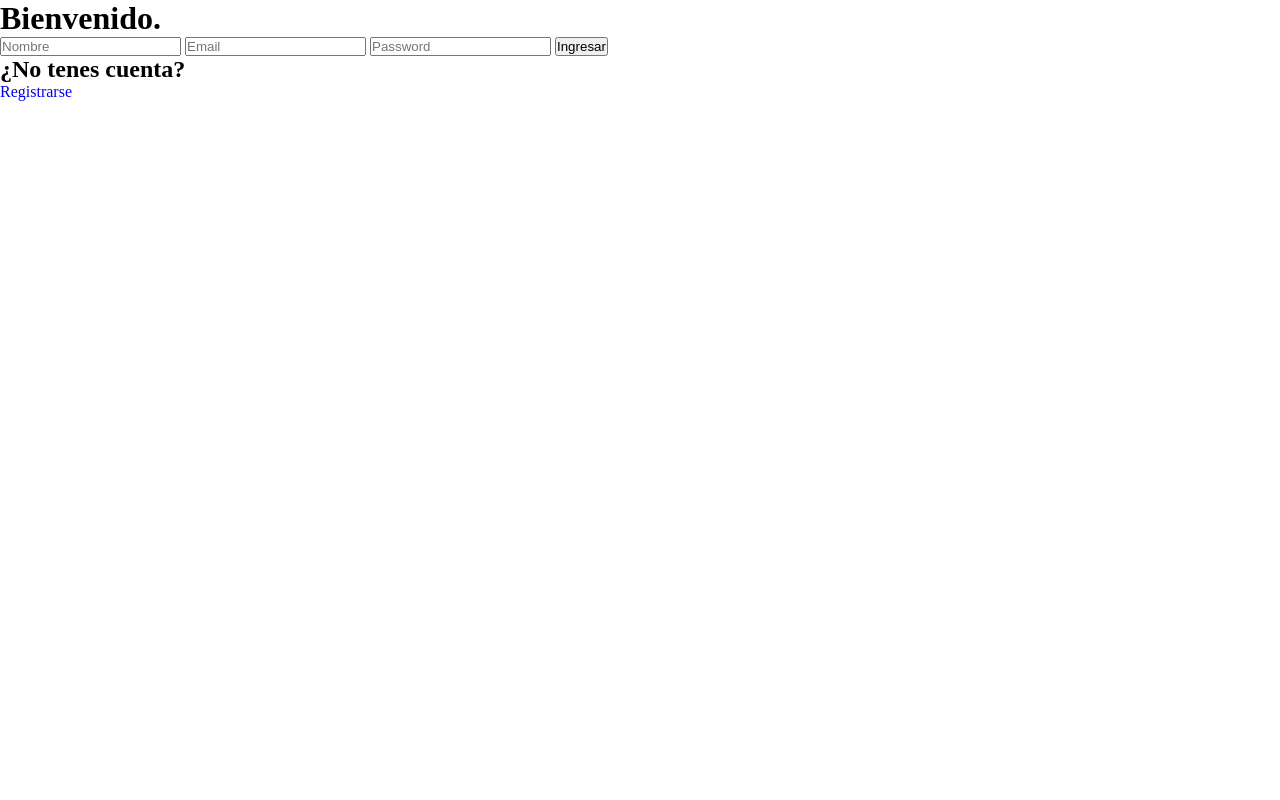
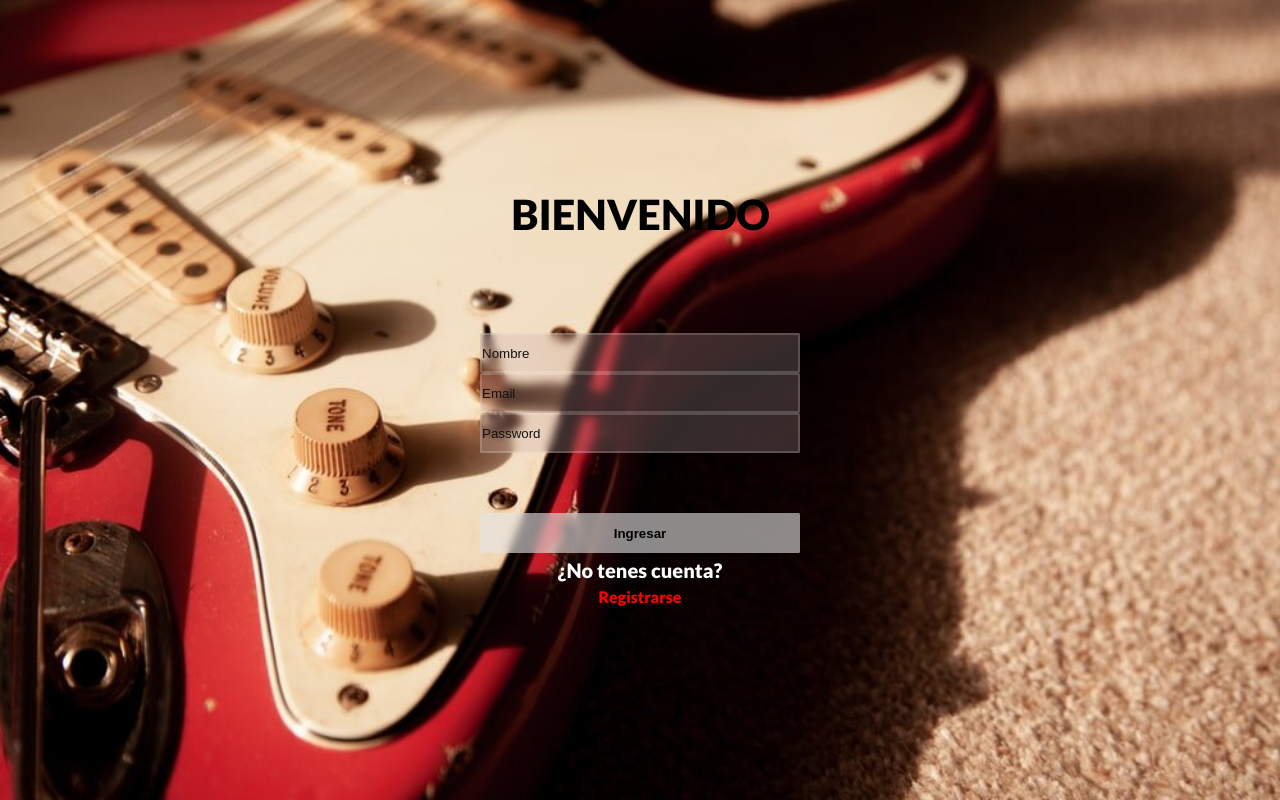
Before and after one commit to Braulio59/integrador, a plain HTML site: page pages.html in a window 1280 px wide. Drawn offline with Linux system fonts and the light colour scheme.

Commit message:
nuevas animaciones para login

```diff
--- a/pages.html
+++ b/pages.html
@@ -5,19 +5,20 @@
     <meta http-equiv="X-UA-Compatible" content="IE=edge">
     <meta name="viewport" content="width=device-width, initial-scale=1.0">
     <link rel="stylesheet" href="./style.css">
+
     <title>Login</title>
 </head>
 <body>
-    <div class="container">
+    <div class="login-container">
         <div class="login">
-            <h1>Bienvenido.</h1>
+            <h1 class="login-title">Bienvenido</h1>
             <form>
                 <input type="name" name="name" id="name" placeholder="Nombre">
                 <input type="email" name="email" id="email" placeholder="Email">
                 <input type="password" name="password" placeholder="Password" id="password">
-                <input type="submit" value="Ingresar">
+                <input class="btning" type="submit" value="Ingresar">
             </form>
-            <h2>¿No tenes cuenta?</h2><a href="#">Registrarse</a>
+            <h2 class="login-title-2">¿No tenes cuenta?</h2><a href="#" class="btn-register">Registrarse</a>
         </div>
     </div>
 </body>
--- a/style.css
+++ b/style.css
@@ -533,3 +533,108 @@ a:hover {
         text-align: center;
     }
 }
+
+
+body {
+    font-family: "Lato",sans-serif;
+}
+
+.login-container {
+    background: whitesmoke;
+    display: flex;
+    justify-content: center;
+    align-items: center;
+    height: 100vh;
+    background-image: url(./img/fondologin.jpg);
+    background-repeat: no-repeat;
+    background-size: cover;
+
+}
+
+.login {
+    display: flex;
+    flex-direction: column;
+    justify-content: center;
+    align-items: center;
+    padding: 40px;   }
+
+form {
+    display: flex;
+    flex-direction: column;
+}
+
+input {
+    height: 40px;
+    width: 20rem;
+    color: black;
+    border-radius: 1.5px;
+    background: rgba(199, 168, 168, 0.25);
+    backdrop-filter: blur( 4px );
+    -webkit-backdrop-filter: blur( 4px );
+    border: 2px solid rgba( 255, 255, 255, 0.18 );
+}
+
+::placeholder {
+    color: #121314;
+}
+
+input:focus {
+    outline: none;
+}
+
+/* input:last-child {
+    margin-top: 60px;
+    background-color: rgba(169, 167, 167, 0.6) ;
+    border: none;
+    font-weight: 600;
+    cursor: pointer;
+}   */
+
+.btning {
+    margin-top: 60px;
+    background-color: rgba(230, 229, 229, 0.6) ;
+    border: none;
+    font-weight: 600;
+    cursor: pointer;
+    transition: all 1s ease;
+}
+
+.btning:hover {
+    background: #a5a4a4;
+    color: whitesmoke;
+}
+
+.login-title {
+    text-transform: uppercase;
+    margin-bottom: 100px;
+    font-weight: 900;
+    animation-name: rebotartitulo;
+    animation-duration: 5s;
+    animation-iteration-count: infinite;
+    animation-direction: alternate;
+}
+
+@keyframes rebotartitulo {
+    0% {
+        transform: scale(1);
+     }
+    100% {transform: scale(1.3);}
+}
+
+.login-title-2{
+    font-size: 20px;
+    font-weight: 900;
+    padding: 5px 10px;
+    color: white;
+}
+
+.btn-register {
+    font-weight: 900;
+    color: red;
+}
+
+.btn-register:hover {
+    color: blue;
+    transform: scale(1.3);
+    transition: all 0.2;
+}
```
Also changed, not shown: img/fondologin.jpg (added).
